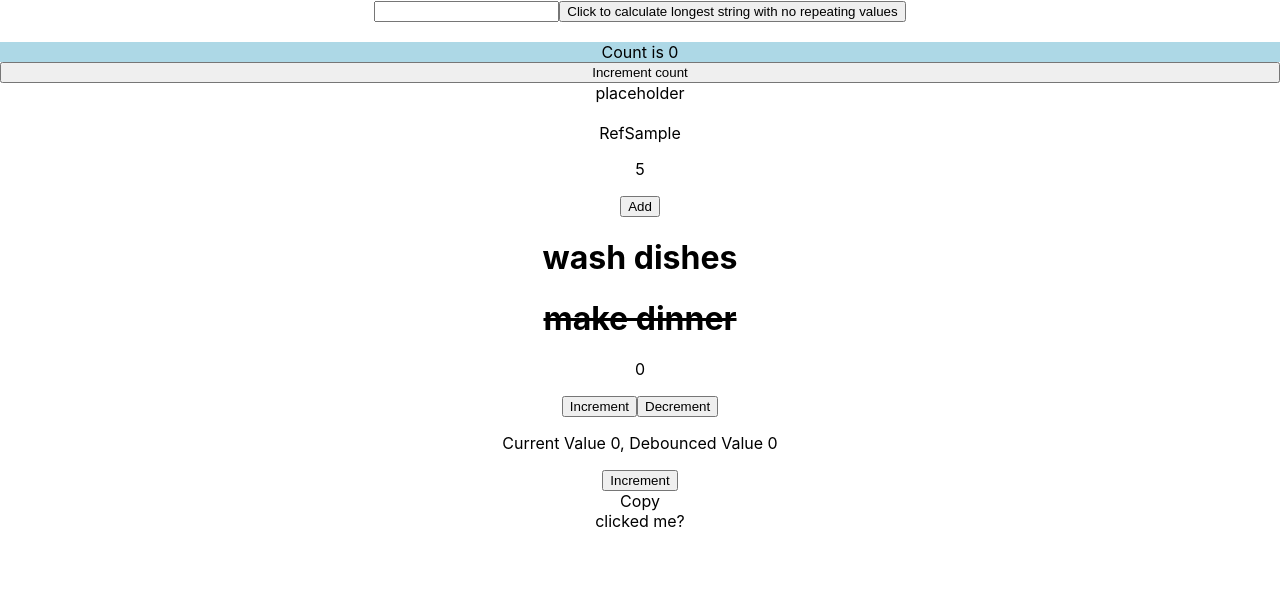
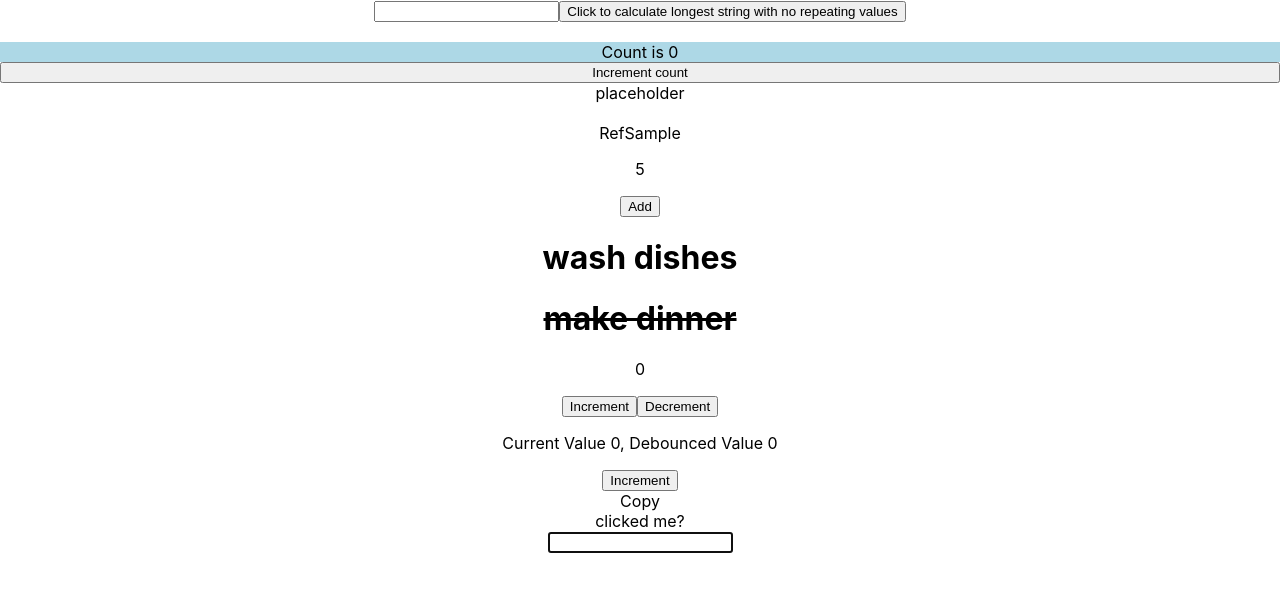
Before and after one commit to dan-kiss-dev-this/sample-string-finder, a React (Create React App) app: page / in a window 1280 px wide. Shown: the top 592 px of the page. Built offline with nearby package versions, Linux system fonts and the light colour scheme.

Commit message:
add focus on mount

```diff
--- a/src/App.js
+++ b/src/App.js
@@ -9,6 +9,7 @@ import HookSample from './hookSample';
 import Debounce from './debounce'
 import Clipboard from './clipboard';
 import DetectClickOutside from './DetectClickOutside';
+import FocusOnMount from './FocusOnMount';
 
 function App() {
   const todos = [
@@ -30,6 +31,7 @@ function App() {
       <Debounce />
       <Clipboard />
       <DetectClickOutside />
+      <FocusOnMount />
     </div>
   );
 }
--- /dev/null
+++ b/src/FocusOnMount.js
@@ -0,0 +1,16 @@
+import React, { useEffect, useRef } from 'react'
+
+const FocusOnMount = () => {
+    const myRef = useRef(null)
+
+    useEffect((
+    ) => {
+        // focus on mount
+        myRef?.current?.focus()
+    }, [myRef])
+    return (
+        <input ref={myRef} />
+    )
+}
+
+export default FocusOnMount
```
